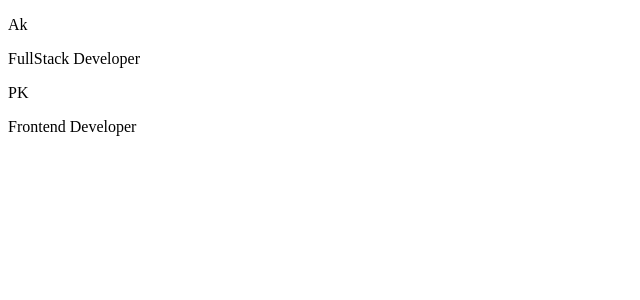
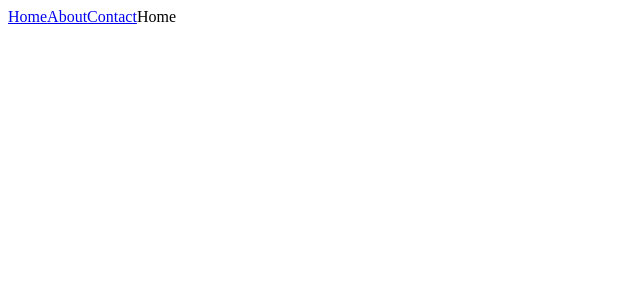
Before and after one commit to Kumar-Ankit56/React-Concept, a React (Vite) app: page / in a window 1280 px wide. Shown: the top 300 px of the page, without its empty margins (0-640 px from the left). Built offline with nearby package versions, Linux system fonts and the light colour scheme.

Commit message:
React Router

```diff
--- a/package.json
+++ b/package.json
@@ -11,7 +11,8 @@
   },
   "dependencies": {
     "react": "^18.2.0",
-    "react-dom": "^18.2.0"
+    "react-dom": "^18.2.0",
+    "react-router-dom": "^6.11.1"
   },
   "devDependencies": {
     "@types/react": "^18.0.28",
--- a/src/App.jsx
+++ b/src/App.jsx
@@ -1,33 +1,28 @@
-/* eslint-disable react/prop-types */
-/* Functional component with props */
-//import { useEffect, useState } from "react";
-import "./App.css";
-//Array of object
-const profile = [
-  { Name: "Ak", skills: "FullStack Developer" },
-  {
-    Name: "PK",
-    skills: "Frontend Developer",
-  },
-];
-function Home(props) {
-  console.log("Home function", props);
-  return (
-    <>
-      {props.Userpropfile.map((student) => {
-        return (
-          <div key={student.key}>
-            <p>{student.Name}</p> <p>{student.skills}</p>
-          </div>
-        );
-      })}
-    </>
-  );
+import { Route, BrowserRouter, NavLink, Routes } from "react-router-dom";
+
+function Home() {
+  return <>Home</>;
+}
+function About() {
+  return <>About Ankit</>;
+}
+function Contact() {
+  return <>Contact</>;
 }
 function App() {
   return (
     <>
-      <Home Userpropfile={profile} />
+      <BrowserRouter>
+        <NavLink to="/">Home</NavLink>
+        <NavLink to="/About">About</NavLink>
+        <NavLink to="/Contact">Contact</NavLink>
+
+        <Routes>
+          <Route path="/" element={<Home />} />
+          <Route path="/About" element={<About />} />
+          <Route path="/Contact" element={<Contact />} />
+        </Routes>
+      </BrowserRouter>
     </>
   );
 }
```
Also changed, not shown: 1 other file (tests, documents, lock files or other folders).
